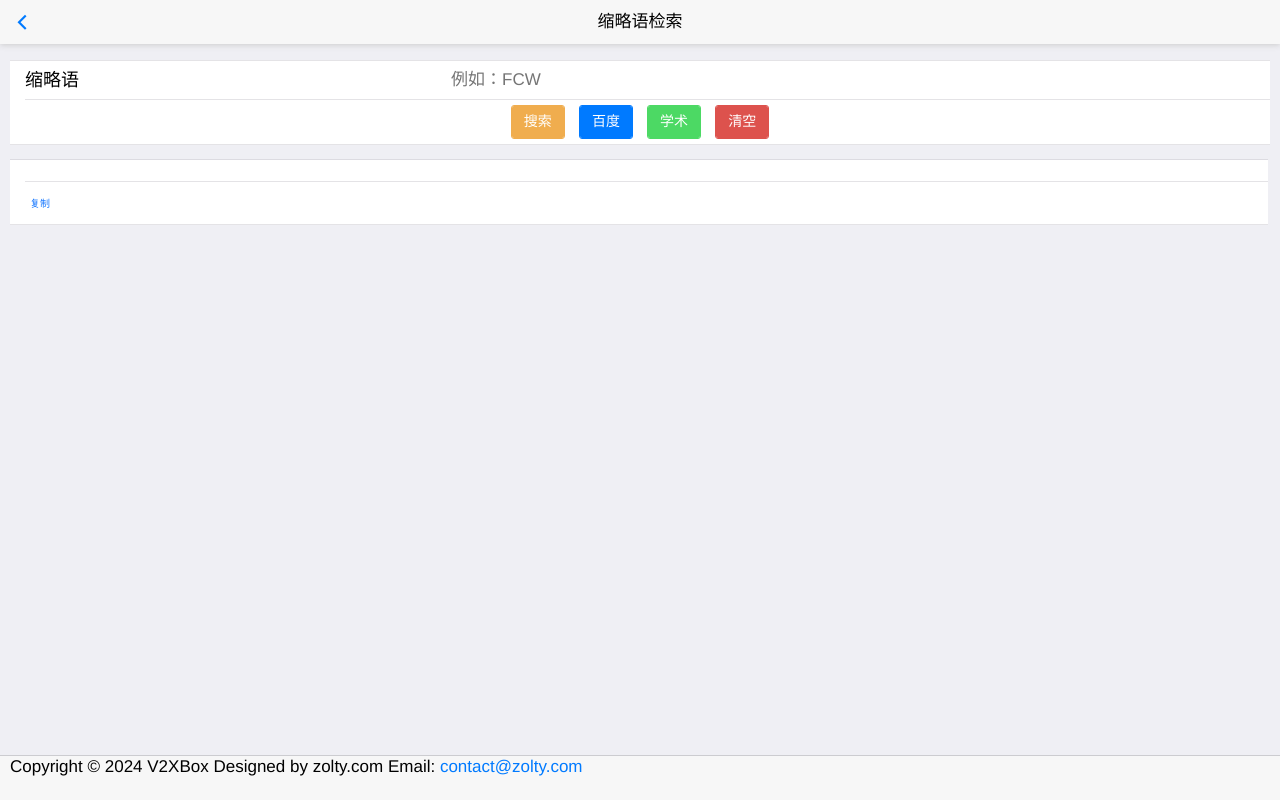
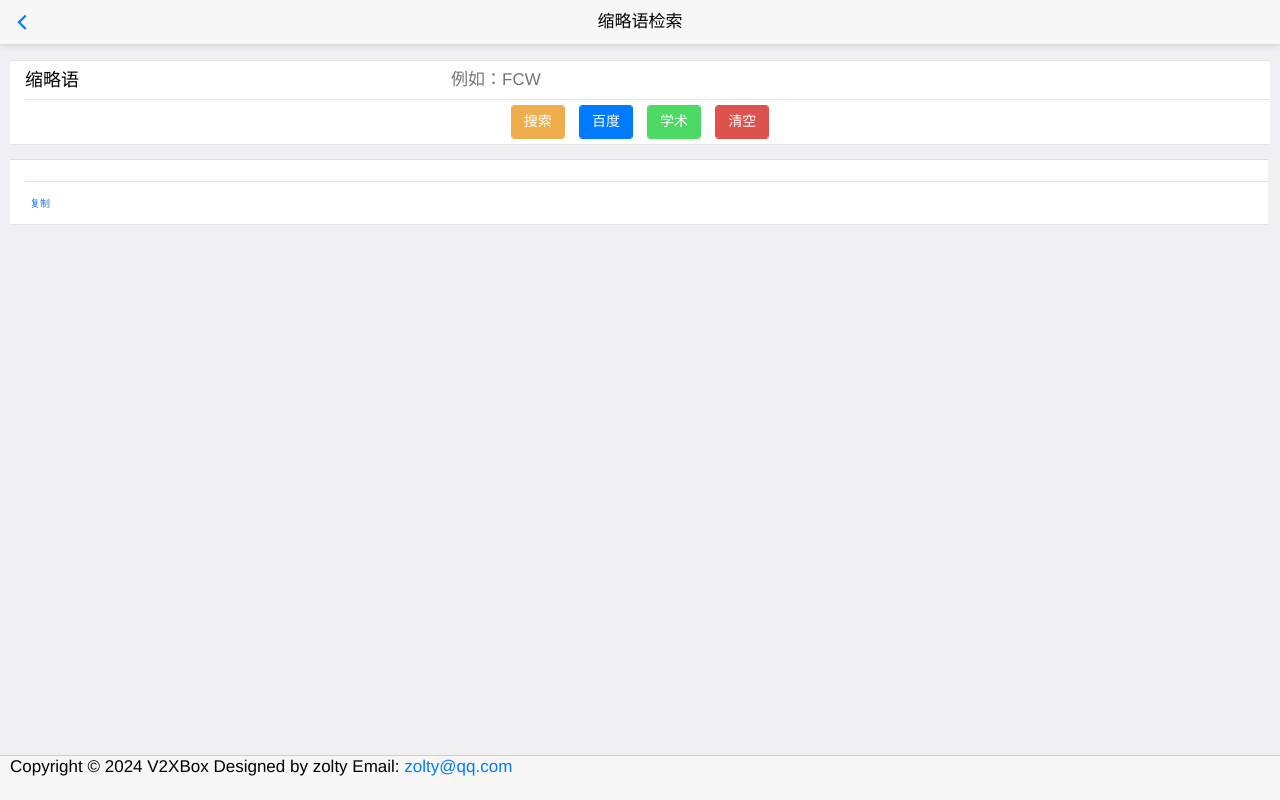
Before and after one commit to zolty-lionheart/v2xbox, a plain HTML site: page pages/abbreviation_search.html in a window 1280 px wide. Drawn offline with Linux system fonts and the light colour scheme.

Commit message:
new page

```diff
--- a/pages/abbreviation_search.html
+++ b/pages/abbreviation_search.html
@@ -43,9 +43,8 @@
     </div>
     <footer class="mui-bar mui-bar-footer">
         <span class="mui-tab-item">Copyright &copy; 2024 V2XBox</span>
-        <span class="mui-tab-item">Designed by zolty.com</span>
-        <span class="mui-tab-item" onclick="sendEmail()">Email: <a
-                href="mailto:contact@zolty.com">contact@zolty.com</a></span>
+        <span class="mui-tab-item">Designed by zolty</span>
+        <span class="mui-tab-item" onclick="sendEmail()">Email: <a href="mailto:zolty@qq.com">zolty@qq.com</a></span>
     </footer>
 
     <script>
```
Also changed, not shown: index.html (+2 -3 lines), pages/RSI.html (+2 -3 lines), pages/gps2dis.html (+2 -3 lines), pages/now.html (+2 -3 lines), pages/time2stamp.html (+1 -2 lines).
